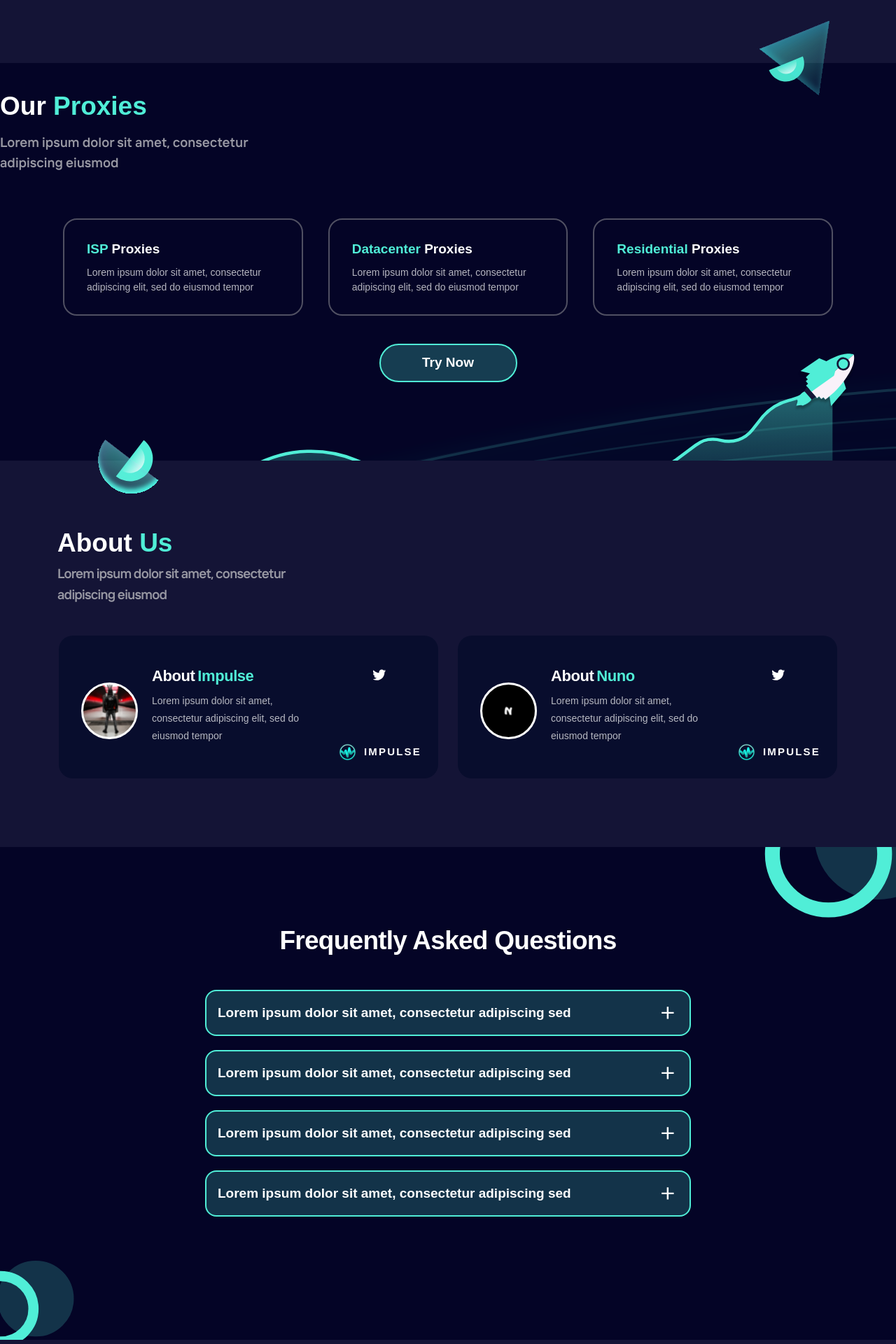
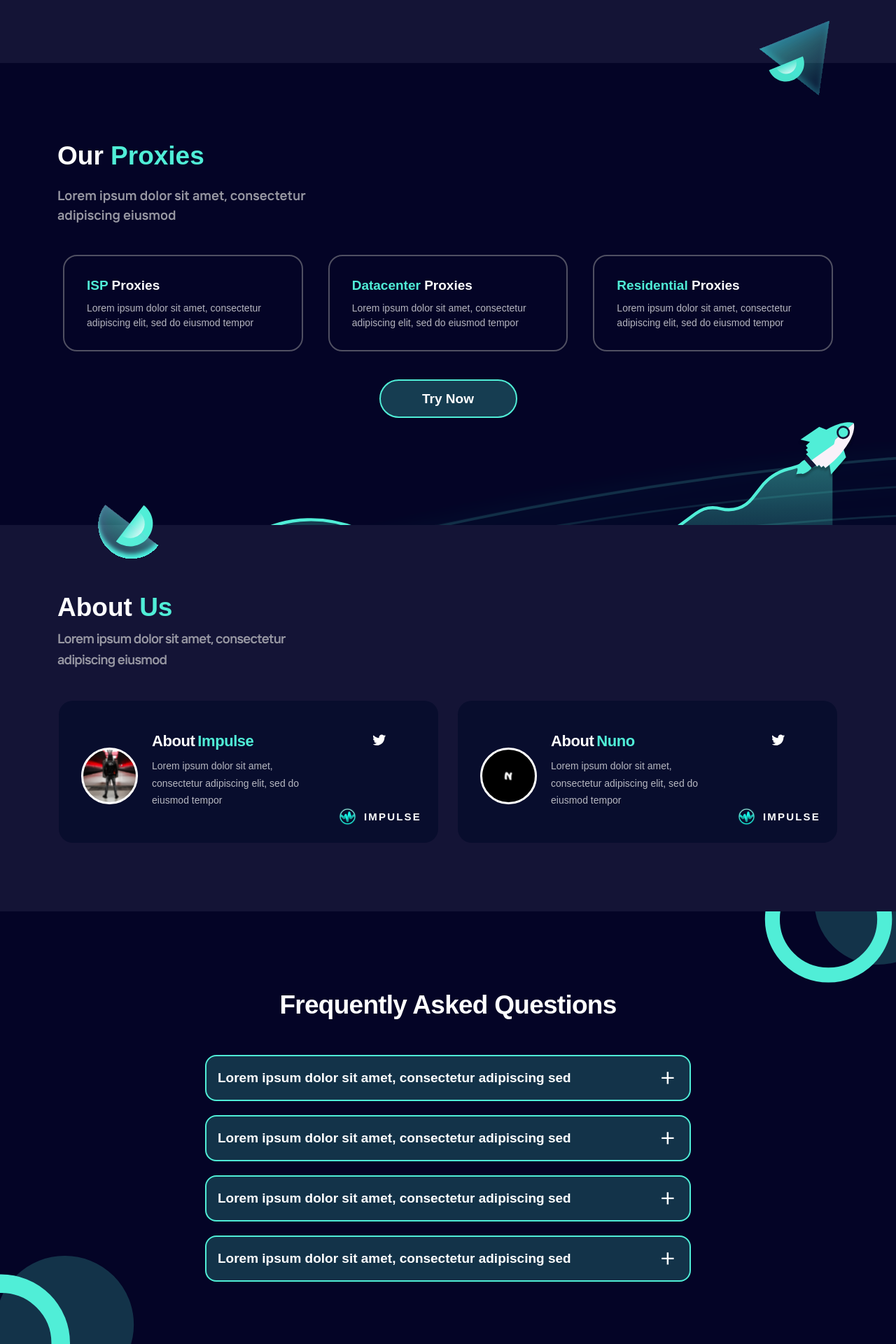
Before and after one commit to Radial-code/impulse-proxies, a Next.js app: page / in a window 1280 px wide. Shown: the part 1440-3360 px from the top of the page at 70% size. Built offline with nearby package versions, Linux system fonts and the light colour scheme.

Commit message:
all pointe are done

```diff
--- a/components/ImpulseAbout.jsx
+++ b/components/ImpulseAbout.jsx
@@ -5,13 +5,13 @@ import { AboutBox } from "./common/Helper";
 import Image from "next/image";
 const ImpulseAbout = () => {
   return (
-    <div className="bg-[#141436] sm:pt-24 pt-11 z-10 relative">
+    <div id="AboutUs" className="bg-[#141436] sm:pt-24 pt-11 z-10 relative">
       <Image
         src="/assets/images/svg/aboutTop.svg"
         alt="aboutTop"
         width={144}
         height={122}
-        className="absolute left-28 lg:top-[-10%] sm:top-[-14%] top-[-9%] text-3xl sm:w-[144px] w-[100px] sm:h-[122px] h-[100px]"
+        className="absolute left-0 lg:left-28 lg:top-[-10%] sm:top-[-8%] top-[-9%] text-3xl sm:w-[144px] w-[100px] sm:h-[122px] h-[100px]"
       />
       <div className="container xl:max-w-[1140px] flex flex-col 2xl:max-w-[1320px] mx-auto px-3 relative">
         <p className=" font-Montserrat sm:text-6xl text-[30px] text-white font-bold leading-[121%]">
--- a/components/ImpulseFAQ.jsx
+++ b/components/ImpulseFAQ.jsx
@@ -16,11 +16,11 @@ const ImpulseFAQ = () => {
   };
 
   return (
-    <div className="faqBg bg-no-repeat bg-cover bg-center md:pt-28 sm:pt-20 pt-12 md:pb-44 sm:pb-22 pb-16  relative overflow-hidden">
+    <div id="Faqs" className="faqBg bg-no-repeat bg-cover bg-center md:pt-28 sm:pt-20 pt-12 md:pb-44 sm:pb-22 pb-16  relative overflow-hidden">
       <Image
-        height={123}
-        width={123}
-        className="absolute bottom-[-10px] lg:w-[123px] lg:h-[123px] start-0 sm:w-[93px] md:w-[103px] md:h-[103px] w-[73px]  sm:h-[93px] h-[60px]"
+        height={223}
+        width={223}
+        className="absolute bottom-[-10px] xl:w-[223px]  xl:h-[223px]  lg:w-[123px] lg:h-[123px] start-0 sm:w-[93px] md:w-[103px] md:h-[103px] w-[73px]  sm:h-[93px] h-[60px]"
         src="/assets/images/svg/FaqBottom.svg"
         alt="about image"
       />
--- a/components/ImpulseFooter.jsx
+++ b/components/ImpulseFooter.jsx
@@ -50,7 +50,7 @@ const ImpulseFooter = () => {
                         </li>
                         <li>
                           <Link
-                            href="#"
+                            href={footer.link1}
                             className=" text-[#8888B1] font-Montserrat text-xl font-medium lh_normal pt-2 hover:text-white transition-all ease-in-out duration-200"
                           >
                             {footer.option1}
@@ -58,7 +58,7 @@ const ImpulseFooter = () => {
                         </li>
                         <li>
                           <Link
-                            href="#"
+                            href={footer.link2}
                             className="hover:text-white transition-all ease-in-out duration-200 inline-block text-[#8888B1] font-Montserrat text-xl font-medium lh_normal pt-2"
                           >
                             {footer.option2}
@@ -66,7 +66,7 @@ const ImpulseFooter = () => {
                         </li>
                         <li>
                           <Link
-                            href="#"
+                            href={footer.link3}
                             className="hover:text-white transition-all ease-in-out duration-200 inline-block text-[#8888B1] font-Montserrat text-xl font-medium lh_normal pt-2"
                           >
                             {footer.option3}
@@ -96,14 +96,14 @@ const ImpulseFooter = () => {
               <Link
                 href="https://twitter.com/"
                 target="blank"
-                className="hover:translate-y-[-10px] transition-all duration-200 ease-in-out"
+                className="hover:translate-y-[-10px] transition-all duration-300 ease-in-out"
               >
                 <ImpulseTweeter />
               </Link>
               <Link
                 href="https://discord.com/"
                 target="blank"
-                className="hover:translate-y-[-10px] transition-all duration-200 ease-in-out"
+                className="hover:translate-y-[-10px] transition-all duration-300 ease-in-out"
               >
                 <FooterDiscord />
               </Link>
--- a/components/OurProxies.jsx
+++ b/components/OurProxies.jsx
@@ -2,24 +2,25 @@ import React from "react";
 import Image from "next/image";
 const OurProxies = () => {
   return (
-    <div className=" pt-10 pb-28 bg-[#040426] relative">
-      <div className="box_showdow absolute w-full max-w-[1190px] h-[200px] opacity-20 rounded-[40px] z-[1]"></div>
+    <div className="pt-[52px] lg:pt-[105px] pb-20 md:pb-[106px] lg:pb-[153px]  bg-[#040426] relative">
+      <div className="box_showdow absolute w-full max-w-[1190px] h-[200px] bottom-0"></div>
       <Image
         width={144}
         height={122}
-          className="absolute bottom-[-48%] w-full"
+        className="absolute bottom-[-58px] md:bottom-[-13%]  lg:bottom-[-20%] xl:bottom-[-42%] 2xl:bottom-[-45%] w-full"
         src="/assets/images/svg/rocket-bg-img.svg"
         alte="Group_bg"
       />
-        <h2 className=" font-Montserrat text-6xl text-white font-bold leading-[121%] mx-auto text-start mb-4">
+      <div className="container xl:max-w-[1140px] flex flex-col 2xl:max-w-[1320px] mx-auto px-3">
+        <h2 className=" font-Montserrat text-6xl text-white font-bold leading-[121%]text-start mb-4 mx-auto md:mx-0">
           Our <span className="text-[#50EED7]">Proxies</span>
         </h2>
-        <p className=" font-semibold text-2xl font-TT_Interfaces text-[#9898A3] max-w-[380px] lg:mx-0 text-start">
+        <p className=" font-semibold text-2xl font-TT_Interfaces text-[#9898A3] max-w-[380px] lg:mx-0 text-center md:text-start mx-auto md:mx-0">
           Lorem ipsum dolor sit amet, consectetur adipiscing eiusmod
         </p>
-        <div className="flex justify-center md:justify-start lg:justify-center flex-wrap  lg:flex-nowrap lg:gap-9 sm:mt-8 mt-6 max-w-[1100px] mx-auto">
-          <div className="flex  flex-wrap  lg:flex-nowrap lg:gap-9 mt-8">
-            <div className=" border-[2px] border-[#505062] rounded-[20px] px-8 py-7 max-w-[348px] mx-auto">
+        <div className="flex justify-center md:justify-start lg:justify-center flex-wrap  lg:flex-nowrap lg:gap-9   max-w-[1100px] md:mx-0 lg:mx-auto">
+          <div className="flex  flex-wrap  lg:flex-nowrap lg:gap-9 mt-[53px] md:mt-8 lg:mt-10">
+            <div className=" border-[2px] border-[#505062] rounded-[20px] px-8 py-7 max-w-[348px] mx-auto md:mx-0 lg:mx-auto">
               <h5 className="font-bold  font-Montserrat text-2xl text-white">
                 <span className="text-[#50EED7]"> ISP </span>Proxies
               </h5>
@@ -28,7 +29,7 @@ const OurProxies = () => {
                 eiusmod tempor
               </p>
             </div>
-            <div className=" border-[2px] border-[#505062] rounded-[20px] px-8 py-7 max-w-[348px] mx-auto mt-6 md:mt-0">
+            <div className=" border-[2px] border-[#505062] rounded-[20px] px-8 py-7 max-w-[348px] mx-auto md:mx-6 lg:mx-auto mt-6 md:mt-0">
               <h5 className="font-bold  font-Montserrat text-2xl text-white">
                 <span className="text-[#50EED7]"> Datacenter </span> Proxies
               </h5>
@@ -37,7 +38,7 @@ const OurProxies = () => {
                 eiusmod tempor
               </p>
             </div>
-            <div className=" border-[2px] border-[#505062] rounded-[20px] px-8 py-7 max-w-[348px] mx-auto mt-6 lg:mt-0">
+            <div className=" border-[2px] border-[#505062] rounded-[20px] px-8 py-7 max-w-[348px] mx-auto md:mx-0 lg:mx-auto mt-6 lg:mt-0">
               <h5 className="font-bold  font-Montserrat text-2xl text-white">
                 <span className="text-[#50EED7]"> Residential </span> Proxies
               </h5>
@@ -48,10 +49,11 @@ const OurProxies = () => {
             </div>
           </div>
         </div>
-        <div className=" flex justify-center">
+        <div className=" flex justify-center md:justify-start lg:justify-center relative">
           <button className=" max-w-[197px] w-full min-h-[55px] border-[2px] border-[#50EED7] bg-[#163D51] rounded-[100px] font-Montserrat font-semibold text-2xl text-white mt-10">
             Try Now
           </button>
+        </div>
       </div>
     </div>
   );
--- a/components/common/Helper.jsx
+++ b/components/common/Helper.jsx
@@ -6,6 +6,9 @@ export const FooterImpluse = [
     option2: "Residential Proxies",
     option3: "Datacenter Proxies",
     option4: "",
+    link1:"home",
+    link2:"#",
+    link3:"#",
   },
   {
     id: 2,
@@ -14,6 +17,10 @@ export const FooterImpluse = [
     option2: "FAQ",
     option3: "About Us",
     option4: "Pricing",
+    link1:"#",
+    link2:"#Faqs",
+    link3:"#AboutUs",
+
   },
   {
     id: 3,
@@ -23,6 +30,9 @@ export const FooterImpluse = [
     option3: "Refund Policy",
     option4: "",
     padding: "pt-6",
+    link1:"legal",
+    link2:"#",
+    link3:"#",
   },
 ];
 export const AboutBox = [
--- a/styles/helper.css
+++ b/styles/helper.css
@@ -14,6 +14,9 @@
   ;
 }
 .box_showdow{
+  border-radius: 40px;
+  opacity: 0.2;
   background: linear-gradient(180deg, #50EED7 0%, #7BECF3 100%);
+  filter: blur(150px);
 
 }
```
Lines whose indentation alone changed are shown as unchanged.
